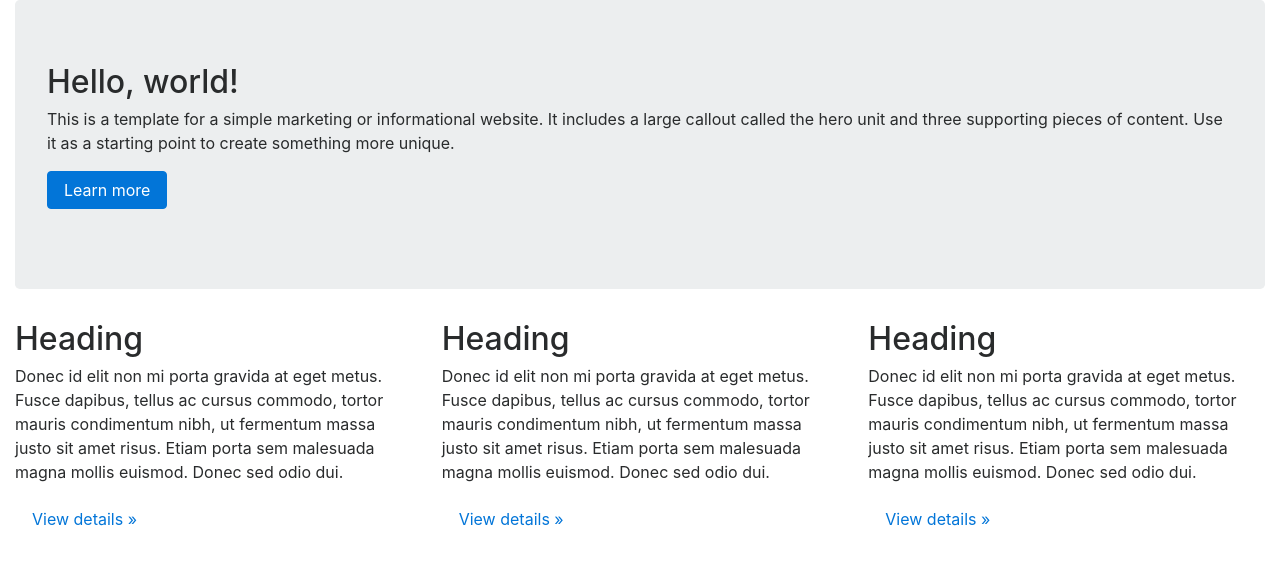
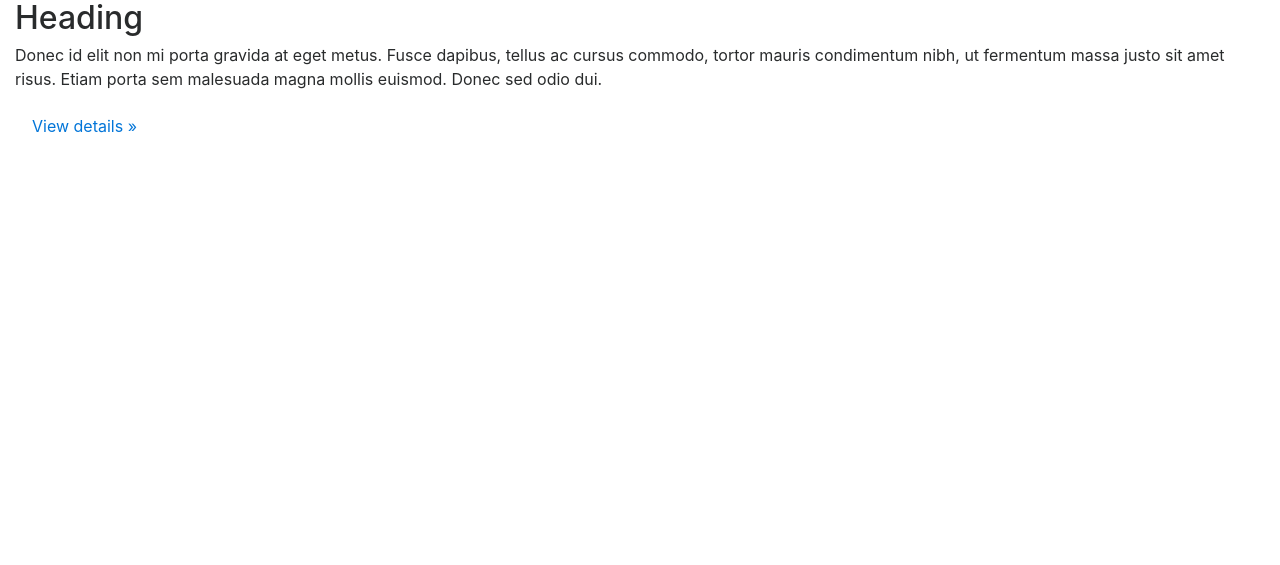
Before and after one commit to pea5815/harry, a PHP site: page /house_view.php in a window 1280 px wide. Shown: the top 565 px of the page. Run offline with PHP 8.4, Linux system fonts and the light colour scheme.

Commit message:
chang house_view
chang house_view

```diff
--- a/house_view.php
+++ b/house_view.php
@@ -19,43 +19,6 @@
     <div class="container-fluid">
 	<div class="row">
 		<div class="col-md-12">
-			<div class="jumbotron">
-				<h2>
-					Hello, world!
-				</h2>
-				<p>
-					This is a template for a simple marketing or informational website. It includes a large callout called the hero unit and three supporting pieces of content. Use it as a starting point to create something more unique.
-				</p>
-				<p>
-					<a class="btn btn-primary btn-large" href="#">Learn more</a>
-				</p>
-			</div>
-		</div>
-	</div>
-	<div class="row">
-		<div class="col-md-4">
-			<h2>
-				Heading
-			</h2>
-			<p>
-				Donec id elit non mi porta gravida at eget metus. Fusce dapibus, tellus ac cursus commodo, tortor mauris condimentum nibh, ut fermentum massa justo sit amet risus. Etiam porta sem malesuada magna mollis euismod. Donec sed odio dui.
-			</p>
-			<p>
-				<a class="btn" href="#">View details »</a>
-			</p>
-		</div>
-		<div class="col-md-4">
-			<h2>
-				Heading
-			</h2>
-			<p>
-				Donec id elit non mi porta gravida at eget metus. Fusce dapibus, tellus ac cursus commodo, tortor mauris condimentum nibh, ut fermentum massa justo sit amet risus. Etiam porta sem malesuada magna mollis euismod. Donec sed odio dui.
-			</p>
-			<p>
-				<a class="btn" href="#">View details »</a>
-			</p>
-		</div>
-		<div class="col-md-4">
 			<h2>
 				Heading
 			</h2>
--- a/index.php
+++ b/index.php
@@ -79,7 +79,7 @@ $totalRows_house = mysql_num_rows($house);
             <p>
               <?php echo $row_house['house_detail']; ?></p>
             <p>
-              <a class="btn" href="#">View details »</a>
+              <a class="btn" href="house_view.php?houseid=<?php echo $row_house['house_id'];?>">View details »</a>
               </p>
           </div>
           <?php } while ($row_house = mysql_fetch_assoc($house)); ?>
```
